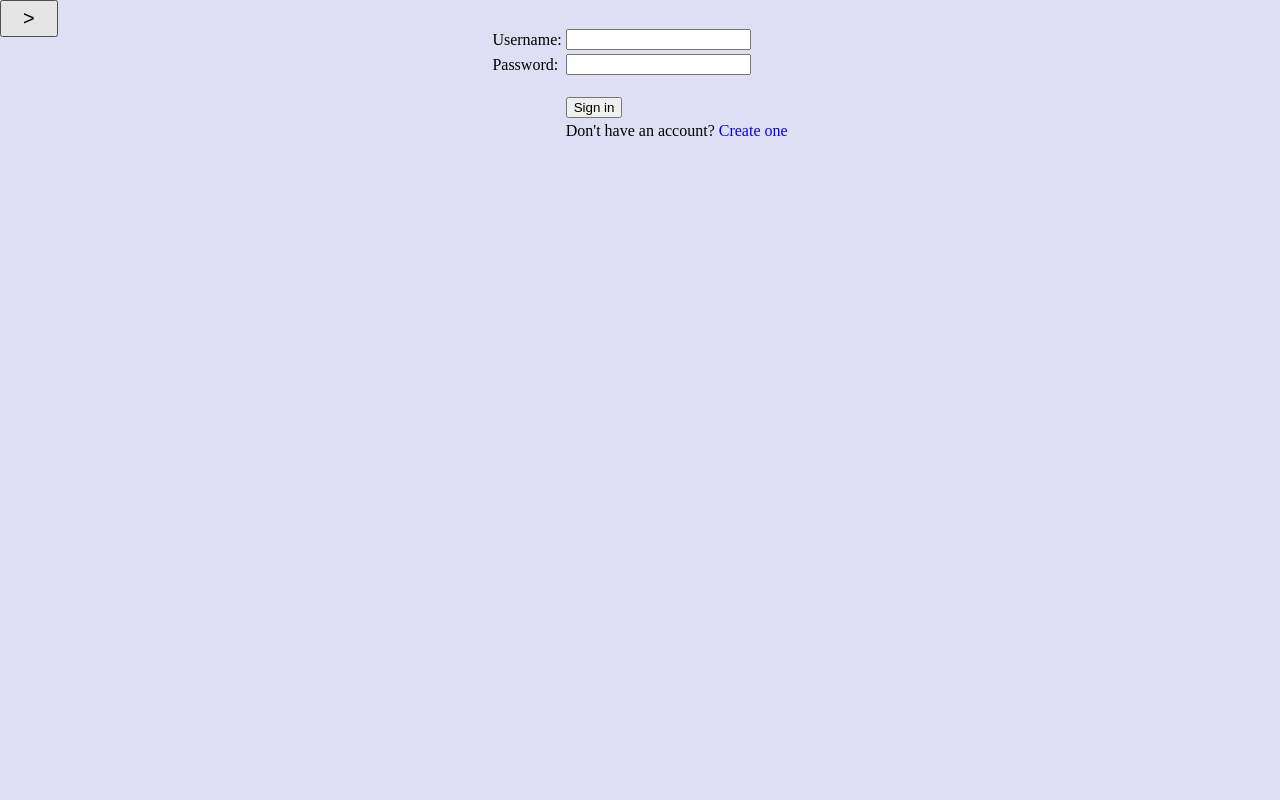
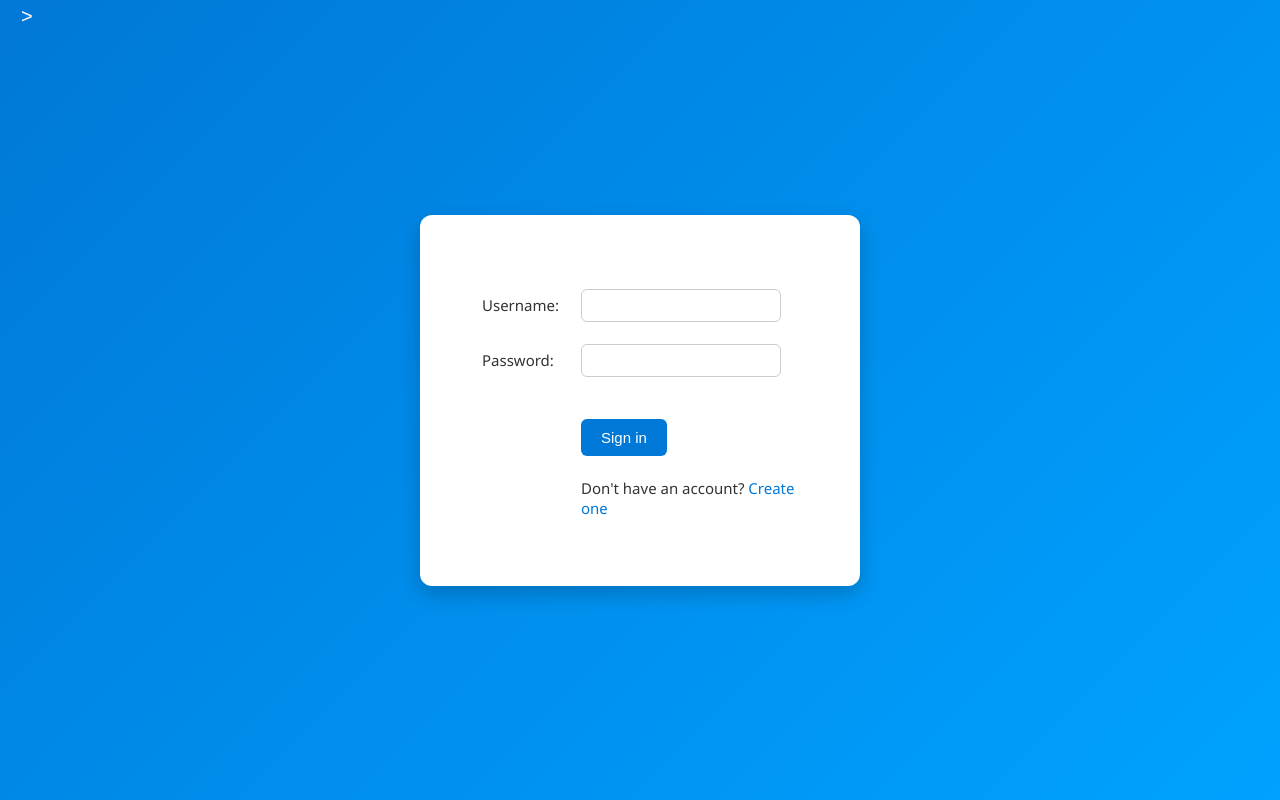
Before and after one commit to eee12342/CSIT214-Project, a Flask app: page /login in a window 1280 px wide. Run offline with Flask 3, Linux system fonts and the light colour scheme.

Commit message:
Update login.css

```diff
--- a/program/static/login.css
+++ b/program/static/login.css
@@ -3,10 +3,93 @@
     justify-content: center;
 }
 
+body {
+    font-family: 'Segoe UI', Tahoma, Geneva, Verdana, sans-serif;
+    background: linear-gradient(135deg, #0078d7, #00a2ff);
+    margin: 0;
+    padding: 0;
+    display: flex;
+    flex-direction: column;
+    align-items: center;
+    justify-content: center;
+    height: 100vh;
+}
+
 #errorMessage {
-    margin-top: 20px;
-    margin-bottom: 0;
-    display: flex;
-    justify-content: center;
-    color: red;
+    color: #ff4d4d;
+    font-weight: bold;
+    background-color: #ffe6e6;
+    border: 1px solid #ffcccc;
+    padding: 10px 15px;
+    border-radius: 6px;
+    width: fit-content;
+    margin-bottom: 20px;
 }
+
+.main {
+    background-color: white;
+    padding: 40px 50px;
+    border-radius: 12px;
+    box-shadow: 0 8px 20px rgba(0, 0, 0, 0.2);
+    width: 340px;
+    text-align: center;
+}
+
+form table {
+    margin: 0 auto;
+}
+
+table td {
+    padding: 10px;
+    font-size: 15px;
+    color: #333;
+}
+
+input[type="text"],
+input[type="password"] {
+    width: 200px;
+    padding: 8px 10px;
+    border: 1px solid #ccc;
+    border-radius: 6px;
+    transition: border-color 0.3s, box-shadow 0.3s;
+}
+
+input[type="text"]:focus,
+input[type="password"]:focus {
+    border-color: #0078d7;
+    box-shadow: 0 0 4px rgba(0, 120, 215, 0.3);
+    outline: none;
+}
+
+button {
+    background-color: #0078d7;
+    color: white;
+    border: none;
+    padding: 10px 20px;
+    border-radius: 6px;
+    font-size: 15px;
+    cursor: pointer;
+    transition: background-color 0.3s ease, transform 0.1s ease;
+}
+
+button:hover {
+    background-color: #005fa3;
+    transform: translateY(-1px);
+}
+
+button:active {
+    transform: translateY(1px);
+}
+
+a {
+    color: #0078d7;
+    text-decoration: none;
+}
+
+a:hover {
+    text-decoration: underline;
+}
+
+.main nav {
+    margin-bottom: 20px;
+}
```
